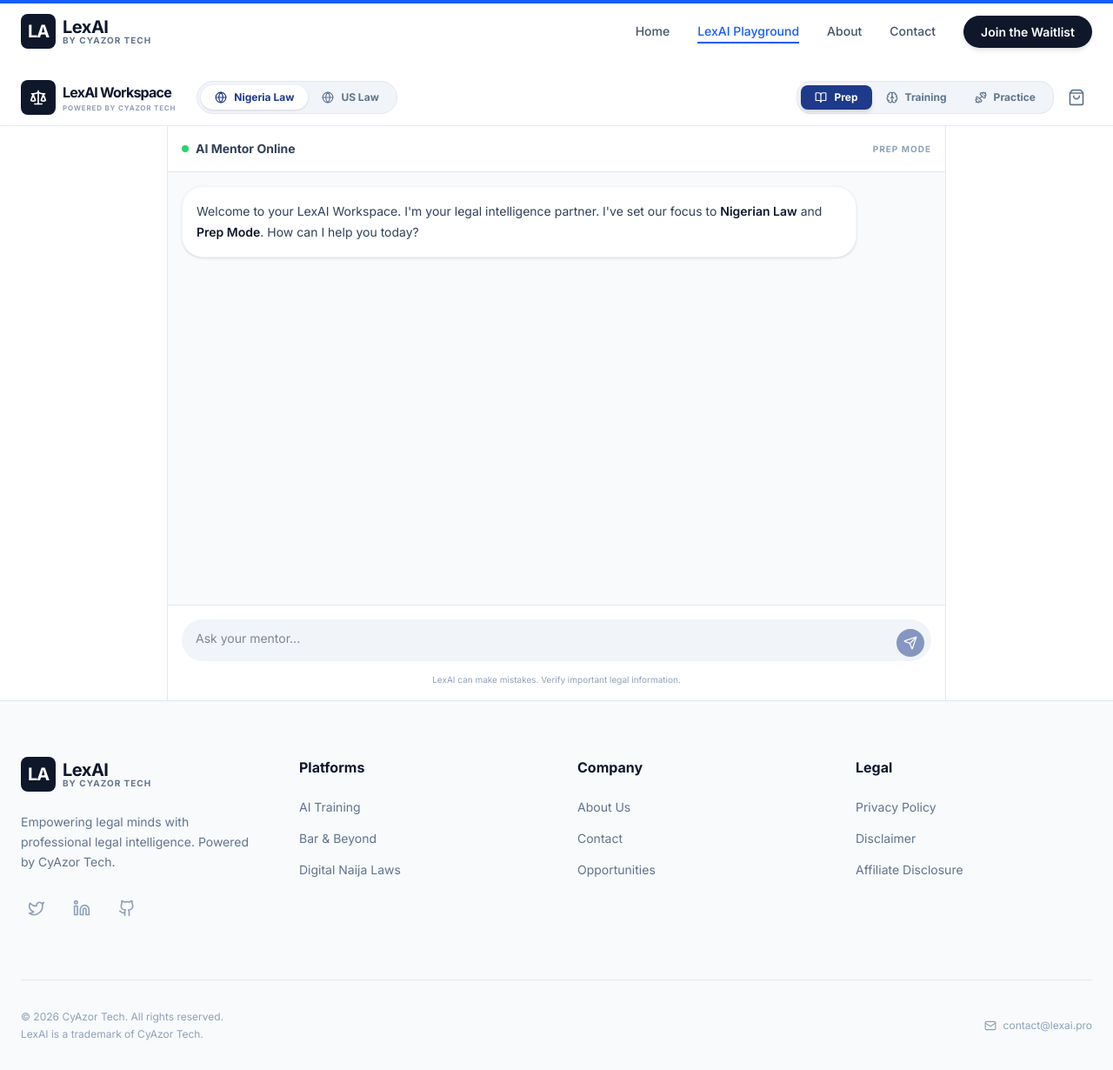
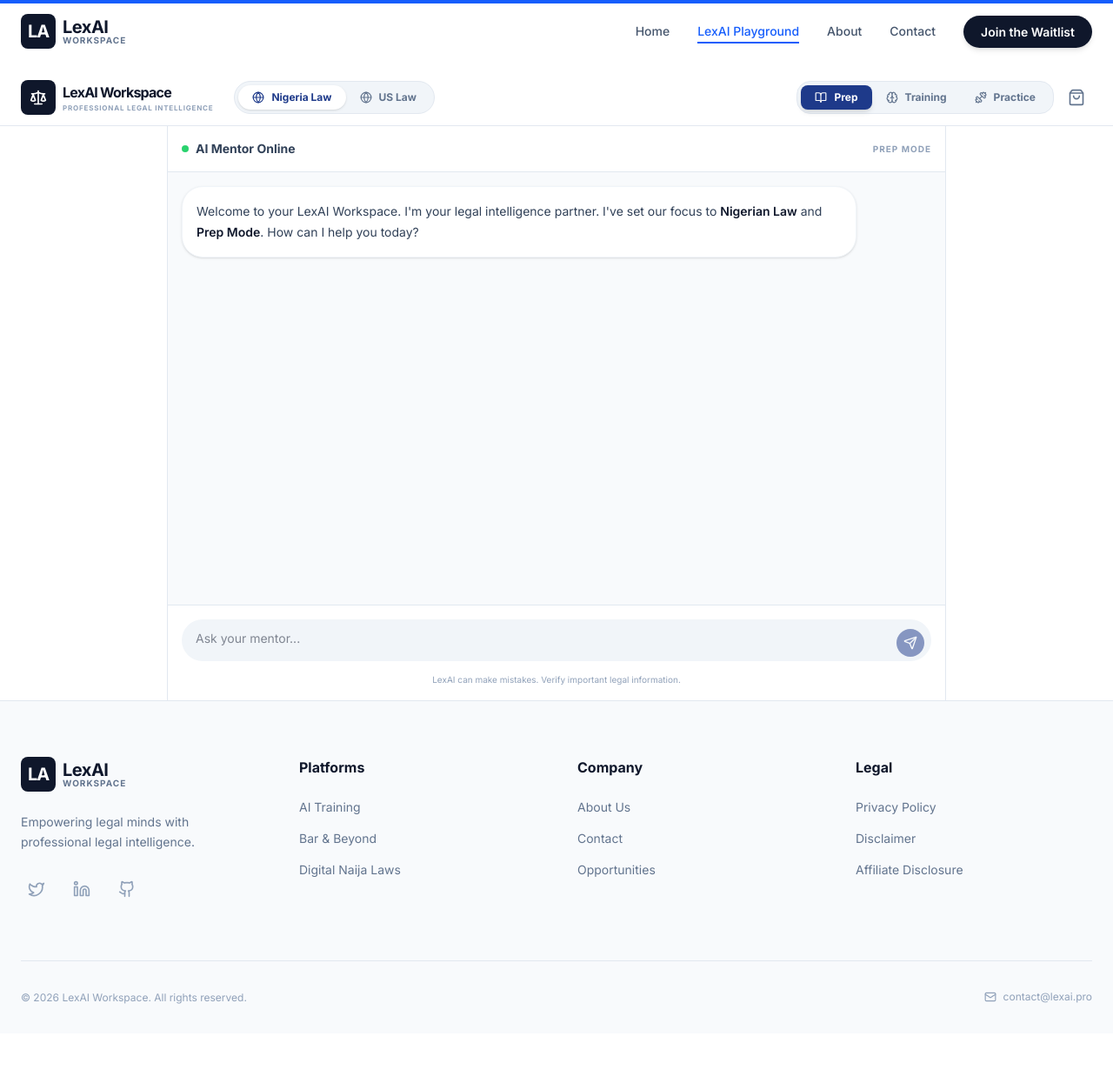
Before and after one commit to erodion4776/Cylawtech, a React (Vite) app: page /lex-ai in a window 1280 px wide. Shown: the whole page at 87% size. After the commit the page ends 1188 px from the top, so only its background shows below. Built offline with nearby package versions, Linux system fonts and the light colour scheme.

Commit message:
refactor: Rename application and update branding
Rebrands the application from "LexAI by CyAzor Tech" to "LexAI Workspace". This change involves updating metadata, UI text, and local storage keys to reflect the new branding.

```diff
--- a/metadata.json
+++ b/metadata.json
@@ -1,5 +1,5 @@
 {
-  "name": "LexAI by CyAzor Tech",
-  "description": "The premier AI workstation for legal professionals and law students, powered by CyAzor Tech.",
+  "name": "LexAI Workspace",
+  "description": "The premier AI workstation for legal professionals and law students.",
   "requestFramePermissions": []
 }
--- a/src/components/Footer.tsx
+++ b/src/components/Footer.tsx
@@ -25,11 +25,11 @@
               </motion.div>
               <div className="flex flex-col">
                 <span className="font-bold text-xl tracking-tight text-slate-900 leading-none">LexAI</span>
-                <span className="text-[10px] font-bold text-slate-500 uppercase tracking-widest leading-none">by CyAzor Tech</span>
+                <span className="text-[10px] font-bold text-slate-500 uppercase tracking-widest leading-none">Workspace</span>
               </div>
             </Link>
             <p className="text-slate-500 text-sm leading-relaxed">
-              Empowering legal minds with professional legal intelligence. Powered by CyAzor Tech.
+              Empowering legal minds with professional legal intelligence.
             </p>
             <div className="flex gap-4 mt-6">
               {[
@@ -79,8 +79,7 @@
 
         <div className="border-t border-slate-200 pt-8 flex flex-col md:flex-row justify-between items-center gap-4">
           <p className="text-slate-400 text-xs text-center md:text-left leading-relaxed">
-            © {new Date().getFullYear()} CyAzor Tech. All rights reserved.<br/>
-            LexAI is a trademark of CyAzor Tech.
+            © {new Date().getFullYear()} LexAI Workspace. All rights reserved.<br/>
           </p>
           <div className="flex items-center gap-2 text-slate-400 text-xs">
             <Mail size={14} />
--- a/src/components/Navbar.tsx
+++ b/src/components/Navbar.tsx
@@ -41,7 +41,7 @@
           </motion.div>
           <div className="flex flex-col">
             <span className="font-bold text-xl tracking-tight text-slate-900 leading-none">LexAI</span>
-            <span className="text-[10px] font-bold text-slate-500 uppercase tracking-widest leading-none">by CyAzor Tech</span>
+            <span className="text-[10px] font-bold text-slate-500 uppercase tracking-widest leading-none">Workspace</span>
           </div>
         </Link>
 
--- a/src/hooks/useBookmarks.ts
+++ b/src/hooks/useBookmarks.ts
@@ -4,7 +4,7 @@
   const [bookmarks, setBookmarks] = useState<string[]>([]);
 
   useEffect(() => {
-    const saved = localStorage.getItem('cyazor_bookmarks');
+    const saved = localStorage.getItem('lexai_bookmarks');
     if (saved) {
       setBookmarks(JSON.parse(saved));
     }
@@ -16,7 +16,7 @@
       : [...bookmarks, id];
 
     setBookmarks(newBookmarks);
-    localStorage.setItem('cyazor_bookmarks', JSON.stringify(newBookmarks));
+    localStorage.setItem('lexai_bookmarks', JSON.stringify(newBookmarks));
   };
 
   const isBookmarked = (id: string) => bookmarks.includes(id);
--- a/src/index.css
+++ b/src/index.css
@@ -6,8 +6,8 @@
   --font-sans: "Inter", ui-sans-serif, system-ui, sans-serif;
   --font-serif: "Playfair Display", ui-serif, Georgia, serif;
 
-  --color-brand-primary: #0F172A; /* CyAzor Navy */
-  --color-brand-accent: #B4975A;  /* CyAzor Gold */
+  --color-brand-primary: #0F172A; /* LexAI Navy */
+  --color-brand-accent: #B4975A;  /* LexAI Gold */
   --color-brand-accent-hover: #a3864d;
   --color-bg-soft: #F8FAFC;
   --color-text-heading: #1E293B;
--- a/src/pages/About.tsx
+++ b/src/pages/About.tsx
@@ -4,7 +4,7 @@
 import { useDocumentTitle } from '../hooks/useDocumentTitle';
 
 const About = () => {
-  useDocumentTitle('LexAI - Powered by CyAzor Tech');
+  useDocumentTitle('LexAI - About');
 
   const values = [
     {
@@ -43,8 +43,8 @@
               The Mind Behind <span className="text-blue-600 underline underline-offset-8">LexAI</span>
             </h1>
             <p className="text-xl text-slate-600 mb-8 leading-relaxed font-medium">
-              LexAI is the flagship product of **CyAzor Tech**, a pioneer in the intersection of digital growth and legal methodology.
-              Founded by Attorney Cynthia Azor, our goal is to eliminate the friction in legal practice through intelligent automation.
+              LexAI is a pioneer in the intersection of digital growth and legal methodology.
+              Our goal is to eliminate the friction in legal practice through intelligent automation.
             </p>
             <div className="space-y-6 text-lg text-slate-500 leading-relaxed">
               <p>
--- a/src/pages/AdminDashboard.tsx
+++ b/src/pages/AdminDashboard.tsx
@@ -4,7 +4,7 @@
 import { useDocumentTitle } from '../hooks/useDocumentTitle';
 
 const AdminDashboard = () => {
-  useDocumentTitle('CyAzor - Admin Dashboard');
+  useDocumentTitle('LexAI - Admin Dashboard');
   const [activeTab, setActiveTab] = useState('resources');
   const [isProcessing, setIsProcessing] = useState(false);
   const [uploadStatus, setUploadStatus] = useState<string | null>(null);
--- a/src/pages/Contact.tsx
+++ b/src/pages/Contact.tsx
@@ -4,7 +4,7 @@
 import { useDocumentTitle } from '../hooks/useDocumentTitle';
 
 const Contact = () => {
-  useDocumentTitle('CyAzor - Contact');
+  useDocumentTitle('LexAI - Contact');
 
   const [formData, setFormData] = useState({
     email: '',
@@ -60,7 +60,7 @@
               <motion.div whileHover={{ scale: 1.2, rotate: 10 }} className="w-12 h-12 bg-blue-50 rounded-2xl flex items-center justify-center text-blue-600 shadow-sm">
                 <Mail size={20} />
               </motion.div>
-              <span className="text-slate-600 font-medium group-hover:text-blue-600 transition-colors">contact@cyazor.com</span>
+              <span className="text-slate-600 font-medium group-hover:text-blue-600 transition-colors">contact@lexai.pro</span>
             </div>
             <div className="flex items-center gap-4 group cursor-pointer">
               <motion.div whileHover={{ scale: 1.2, rotate: -10 }} className="w-12 h-12 bg-indigo-50 rounded-2xl flex items-center justify-center text-indigo-600 shadow-sm">
--- a/src/pages/Home.tsx
+++ b/src/pages/Home.tsx
@@ -40,7 +40,7 @@
 );
 
 const Home = () => {
-  useDocumentTitle('LexAI - Professional Legal Intelligence by CyAzor Tech');
+  useDocumentTitle('LexAI - Professional Legal Intelligence');
 
   const containerVariants: Variants = {
     hidden: { opacity: 0 },
@@ -91,7 +91,6 @@
             className="text-xl md:text-2xl text-slate-600 mb-12 max-w-2xl mx-auto lg:mx-0 leading-relaxed font-medium"
           >
             Experience the power of LexAI, the industry-leading workstation for legal professionals.
-            Powered by <Link to="/about" className="text-slate-900 font-bold border-b-2 border-slate-900 hover:text-blue-600 hover:border-blue-600 transition-all">CyAzor Tech</Link>,
             we bridge the gap between complex law and seamless technology.
           </motion.p>
           <motion.div
@@ -182,7 +181,7 @@
                 Built for the <br /> <span className="text-blue-500 underline underline-offset-8">Law of Tomorrow.</span>
               </h2>
               <p className="text-xl text-slate-400 mb-12 leading-relaxed">
-                CyAzor Tech introduces LexAI, a revolutionary legal intelligence platform engineered to augment the capabilities of legal researchers, advocates, and solicitors.
+                LexAI is a revolutionary legal intelligence platform engineered to augment the capabilities of legal researchers, advocates, and solicitors.
               </p>
               <div className="grid grid-cols-2 gap-8">
                 <div>
--- a/src/pages/Legal.tsx
+++ b/src/pages/Legal.tsx
@@ -7,11 +7,11 @@
   const content: Record<string, { title: string; body: string }> = {
     'privacy': {
       title: 'Privacy Policy',
-      body: 'This Privacy Policy describes how CyAzor Tech ("LexAI") collects, uses, and shares your personal information when you use our website and services. We are committed to protecting your privacy and ensuring that your personal data is handled securely and in accordance with applicable laws.'
+      body: 'This Privacy Policy describes how LexAI collects, uses, and shares your personal information when you use our website and services. We are committed to protecting your privacy and ensuring that your personal data is handled securely and in accordance with applicable laws.'
     },
     'disclaimer': {
       title: 'Disclaimer',
-      body: 'The information provided on this website is for general informational purposes only and does not constitute legal advice. CyAzor Tech is not a law firm and does not provide legal representation. Use of the LexAI platform does not create an attorney-client relationship.'
+      body: 'The information provided on this website is for general informational purposes only and does not constitute legal advice. LexAI is not a law firm and does not provide legal representation. Use of the LexAI platform does not create an attorney-client relationship.'
     },
     'affiliate-disclosure': {
       title: 'Affiliate Disclosure',
--- a/src/pages/LexAI.tsx
+++ b/src/pages/LexAI.tsx
@@ -167,7 +167,7 @@
             </div>
             <div className="flex flex-col">
               <span className="font-black text-slate-900 tracking-tighter">LexAI Workspace</span>
-              <span className="text-[8px] font-bold text-slate-400 uppercase tracking-widest">Powered by CyAzor Tech</span>
+              <span className="text-[8px] font-bold text-slate-400 uppercase tracking-widest">Professional Legal Intelligence</span>
             </div>
           </div>
 
--- a/src/pages/LexAIStandalone.tsx
+++ b/src/pages/LexAIStandalone.tsx
@@ -179,7 +179,7 @@
             </button>
           </div>
           <div className="flex justify-between items-center px-2 mt-3">
-            <p className="text-[9px] text-[#64748B] font-medium tracking-wider">CYAZOR STRATEGY ENGINE</p>
+            <p className="text-[9px] text-[#64748B] font-medium tracking-wider">LEXAI STRATEGY ENGINE</p>
             <div className="flex gap-3 text-[9px] text-[#64748B]">
               <span className="cursor-help opacity-50 hover:opacity-100 transition-opacity uppercase">Privileged</span>
               <span className="cursor-help opacity-50 hover:opacity-100 transition-opacity uppercase">Confidential</span>
```
